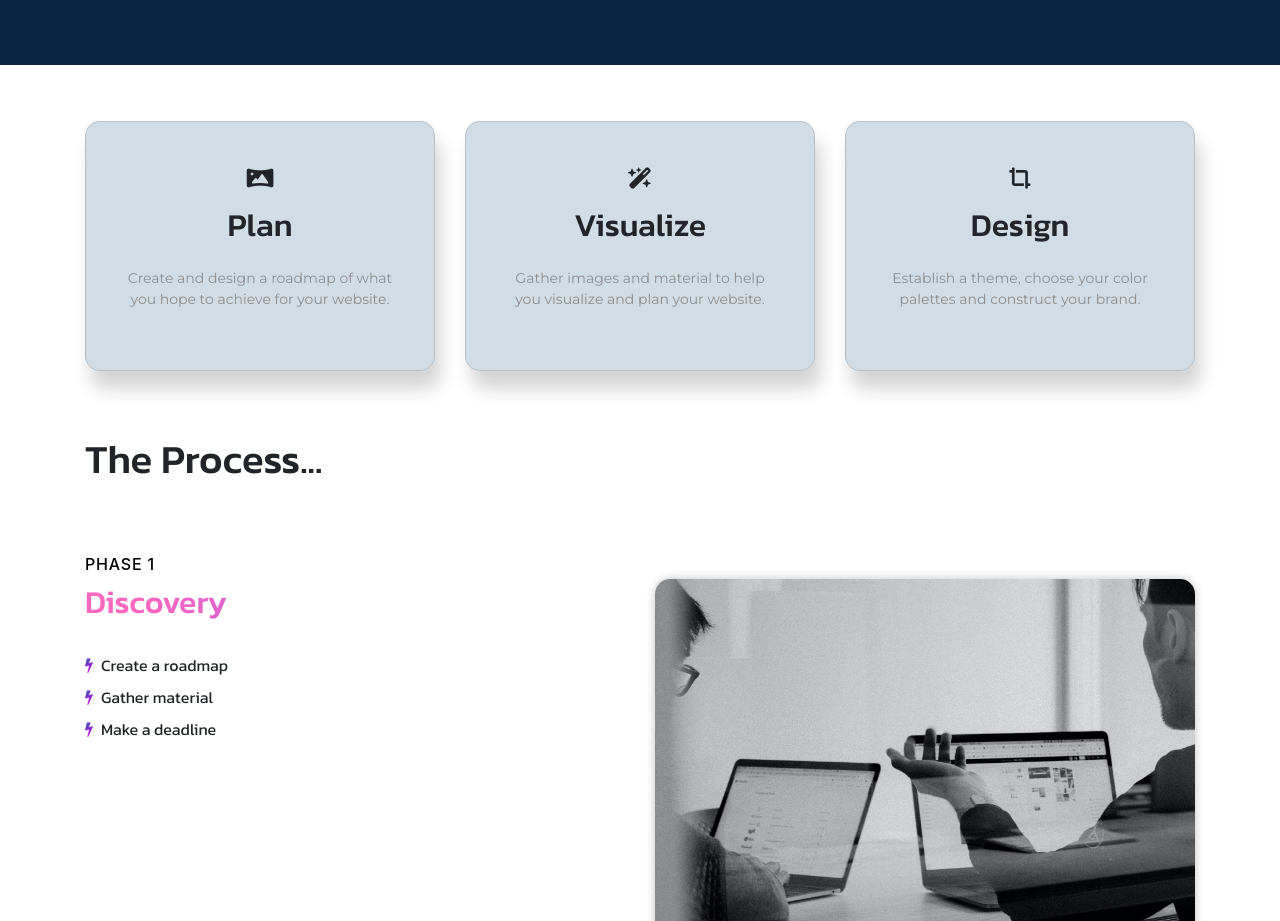
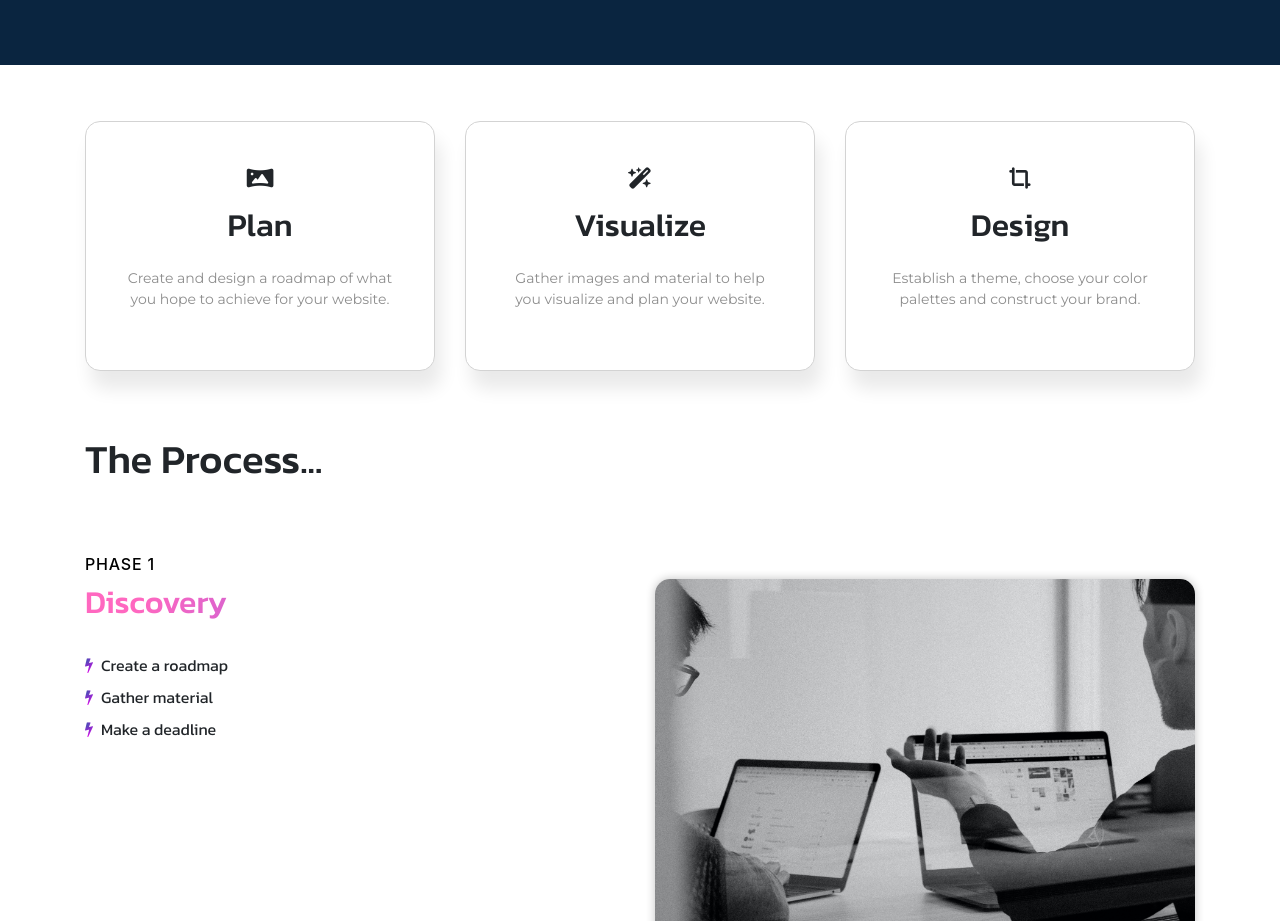
Before and after one commit to TropicalXU/layerlabsv2, a React (Create React App) app: page /services/business-plus-package in a window 1280 px wide. Shown: the part 1140-2061 px from the top of the page. Built offline with nearby package versions, Linux system fonts and the light colour scheme; no server answers.

Commit message:
final updates new

```diff
--- a/src/App.css
+++ b/src/App.css
@@ -346,10 +346,10 @@ p {
 
 /* homepage styles */
 .home-card {
-  background-color: #14447130;
   padding: 15px;
+  border: .5px solid lightgrey;
   border-radius: 15px;
-  box-shadow: 6px 18px 18px rgba(0, 0, 0, 0.173);
+  box-shadow: 6px 18px 18px rgba(0, 0, 0, 0.087);
 }
 
 .home-header, .about-header {
```
